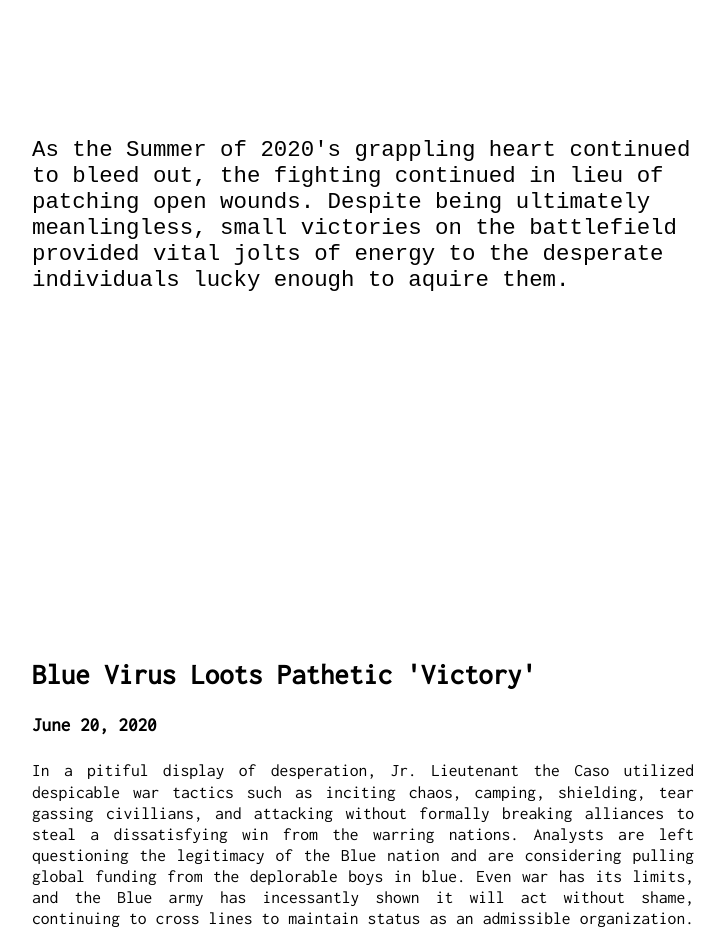
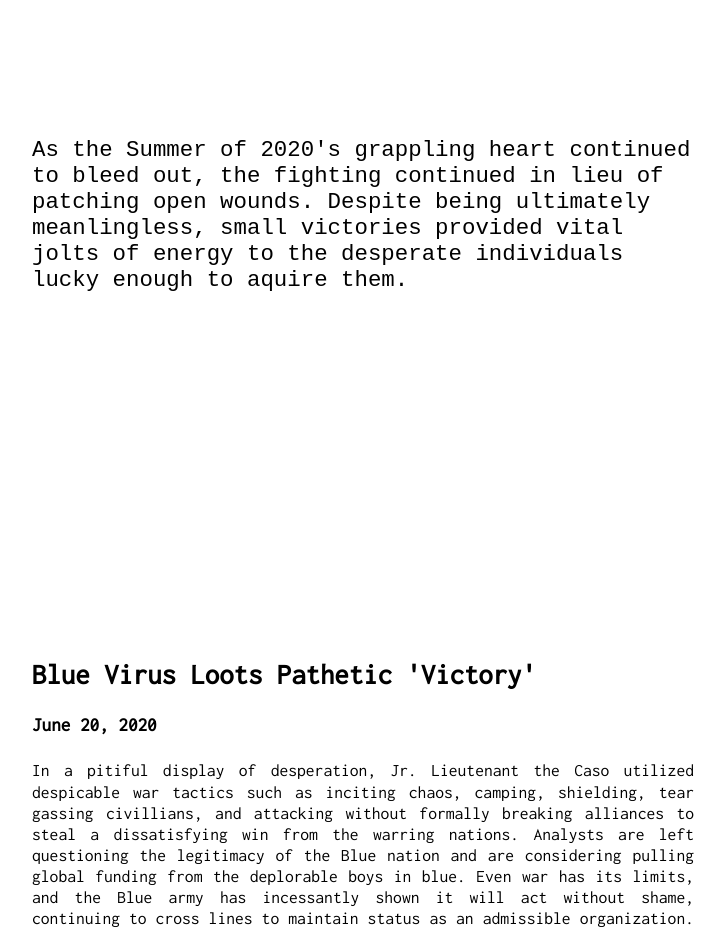
Before and after one commit to kduckets/tfw, a Next.js app: page / in a window 1280 px wide. Shown: the part 9640-10571 px from the top of the page, without its empty margins (277-1002 px from the left). Built offline with nearby package versions, Linux system fonts and the light colour scheme; a web font is replaced by a local one.

Commit message:
Update index.js

```diff
--- a/pages/index.js
+++ b/pages/index.js
@@ -261,7 +261,7 @@ Jr. Lt. 'the' Caso was furious.</small>
 <div className="fullHeight">
   <p className="narration">
     As the Summer of 2020's grappling heart continued to bleed out, the fighting continued in lieu of patching
-    open wounds. Despite being ultimately meanlingless, small victories on the battlefield provided vital jolts of energy
+    open wounds. Despite being ultimately meanlingless, small victories provided vital jolts of energy
     to the desperate individuals lucky enough to aquire them.
   </p>
 </div>
```
